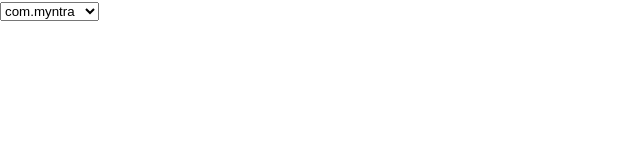
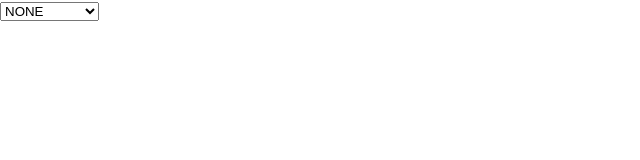
Before and after one commit to Kemosabe2911/appreviewfilter, a React (Create React App) app: page / in a window 1280 px wide. Shown: the top 160 px of the page, without its empty margins (0-640 px from the left). Built offline with nearby package versions, Linux system fonts and the light colour scheme.

Commit message:
Update select

```diff
--- a/src/App.js
+++ b/src/App.js
@@ -10,8 +10,8 @@ function App() {
   const [appselected, setAppselected] = useState(null);
 
   const handleAppselected = (e) =>{
+    setAppselected(e.target.value);
     console.log(appselected);
-    setAppselected(e.target.value);
   }
 
   return (
--- a/src/components/Appselect.js
+++ b/src/components/Appselect.js
@@ -20,6 +20,7 @@ const Appselect = ({ apps, appselected, handleAppselected}) => {
     return (
         <form>
             <select defaultValue={appselected} onChange={handleAppselected} placeholder={<div>Select An App</div>}>
+                <option value={null}>NONE</option>
                 {uniqueappIDs.map(app =>(
                     <option key={app} value={app}>{app}</option>
                 ))}
```
